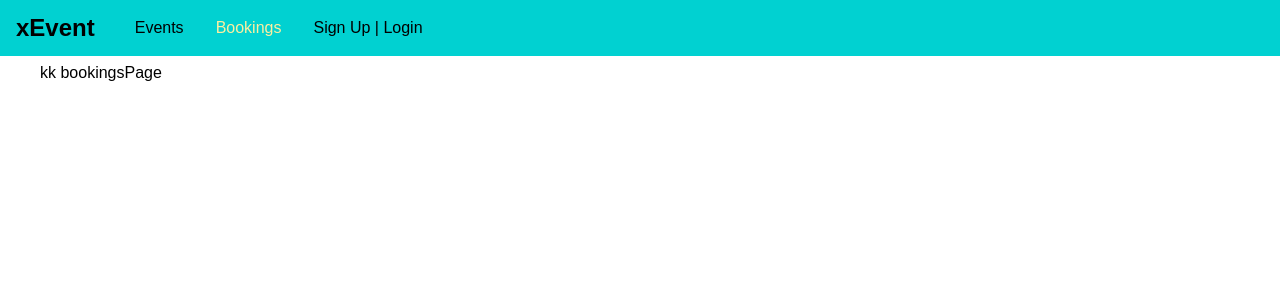
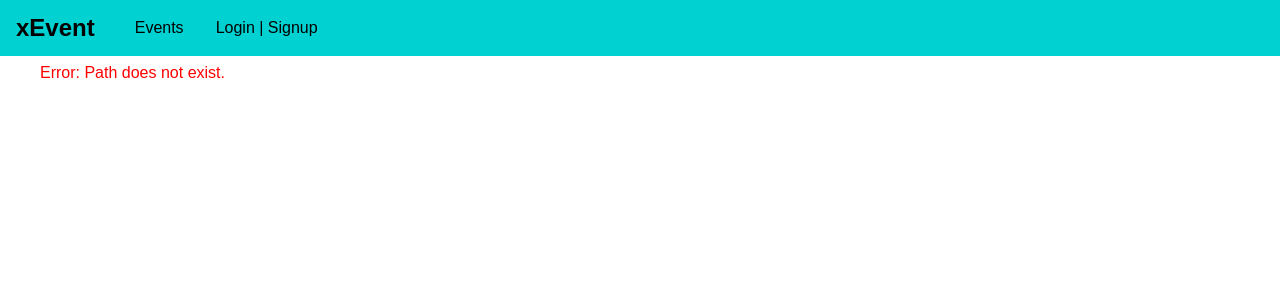
Before and after one commit to westapps/graphql-event-booking, a React (Create React App) app in the folder frontend/: page /bookings in a window 1280 px wide. Shown: the top 300 px of the page. Built offline with nearby package versions, Linux system fonts and the light colour scheme.

Commit message:
frontend login and signup

```diff
--- a/frontend/src/App.js
+++ b/frontend/src/App.js
@@ -5,25 +5,52 @@ import AuthPage from "./views/authPage";
 import EventsPage from "./views/eventsPage";
 import BookingsPage from "./views/bookingsPage";
 import MainNavigation from './components/navigation/mainNavigation';
+import AuthContext from './context/authContext';
 
 
 import './App.css';
 
 class App extends Component {
+
+  state = {
+    token: null,
+    userId: null
+  };
+
+  login = (token, userId, tokenExpiration) => {
+    this.setState({token: token, userId: userId});
+  };
+
+  logout = () => {
+    this.setState({token: null, userId: null});
+  };
+
+
   render(){
     return (
       <BrowserRouter>
         <React.Fragment>
+          <AuthContext.Provider
+            value={{
+              token: this.state.token,
+              userId: this.state.userId,
+              login: this.login,
+              logout: this.logout
+            }}
+          >
             <MainNavigation />
               <main className="main-content">
                 <Switch>
-                <Redirect from='/' to='/auth' exact />
-                <Route exact={true} path='/auth' component={AuthPage}/>
+                  {!this.state.token && (<Redirect from='/' to='/auth' exact />)}
+                  {this.state.token && (<Redirect from='/' to='/events' exact />)}
+                  {this.state.token && (<Redirect from='/auth' to='/events' exact />)}
+                  {!this.state.token && (<Route exact={true} path='/auth' component={AuthPage}/>)}
                   <Route exact={true} path='/events' component={EventsPage}/>
-                <Route exact={true} path='/bookings' component={BookingsPage}/>
+                  {this.state.token && (<Route exact={true} path='/bookings' component={BookingsPage}/>)}
                   <Route component={ErrorPage} />
                 </Switch>
               </main>
+          </AuthContext.Provider>
         </React.Fragment>
       </BrowserRouter>
     );
--- a/frontend/src/components/navigation/mainNavigation.js
+++ b/frontend/src/components/navigation/mainNavigation.js
@@ -1,9 +1,13 @@
 import React from 'react';
 import { NavLink } from 'react-router-dom';
 
+import AuthContext from '../../context/authContext';
+
 import './mainNavigation.css';
 
-const MainNavigation = props => {
+const MainNavigation = props => (
+  <AuthContext.Consumer>
+    {context => {
       return (
         <header className="main-navigation">
           <div className="main-navigation__logo">
@@ -11,13 +15,28 @@ const MainNavigation = props => {
           </div>
           <nav className="main-navigation__items">
             <ul>
-          <li><NavLink to="/events">Events</NavLink></li>
-          <li><NavLink to="/bookings">Bookings</NavLink></li>
-          <li><NavLink to="/auth">Sign Up | Login</NavLink></li>
+              <li>
+                <NavLink to="/events">Events</NavLink>
+              </li>
+              {context.token && (
+                <li>
+                  <NavLink to="/bookings">Bookings</NavLink>
+                </li>
+              )}
+              {!context.token && (
+                <li>
+                  <NavLink to="/auth">Login | Signup</NavLink>
+                </li>
+              )}
             </ul>
           </nav>
         </header>
       );
-};
+    }}
+  </AuthContext.Consumer>
+);
+
+
+
 
 export default MainNavigation;
--- /dev/null
+++ b/frontend/src/context/authContext.js
@@ -0,0 +1,8 @@
+import React from 'react';
+
+export default React.createContext({
+  token: null,
+  userId: null,
+  login: (token, userId, tokenExpiration) => {},
+  logout: () => {}
+});
--- a/frontend/src/views/authPage.js
+++ b/frontend/src/views/authPage.js
@@ -1,4 +1,5 @@
 import React, { Component } from 'react';
+import AuthContext from '../context/authContext';
 
 import './authPage.css';
 
@@ -12,6 +13,9 @@ class AuthPage extends Component {
       isLogin: true
     };
   }
+
+  static contextType = AuthContext;
+
 
   switchModeHandler = () => {
     this.setState(prevState => {
@@ -73,6 +77,13 @@ class AuthPage extends Component {
     })
     .then(resData => {
       console.log(resData);
+      if(resData.data.login.token){
+        this.context.login(
+          resData.data.login.token,
+          resData.data.login.userId,
+          resData.data.login.tokenExpiration
+        );
+      }
     })
     .catch(err => {
       console.log(err);
```
Lines whose indentation alone changed are shown as unchanged.
